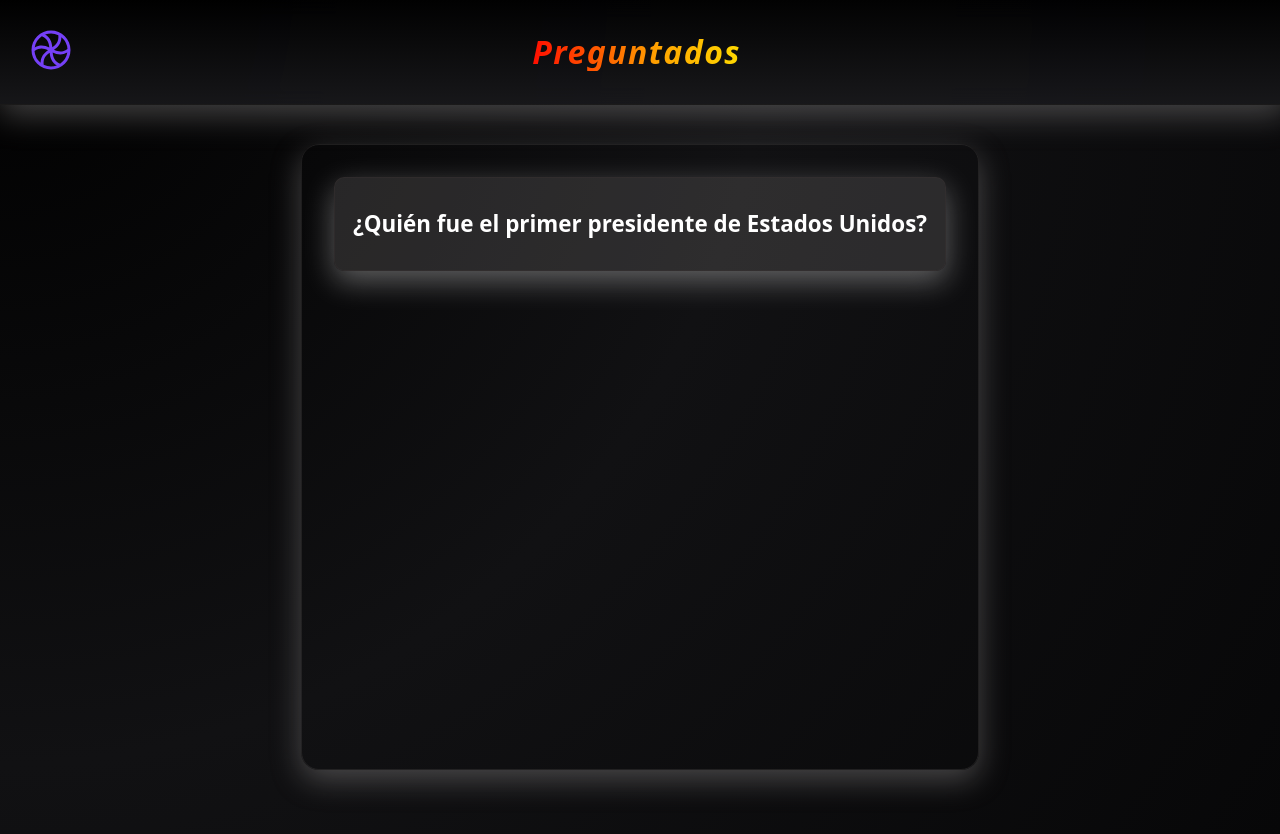
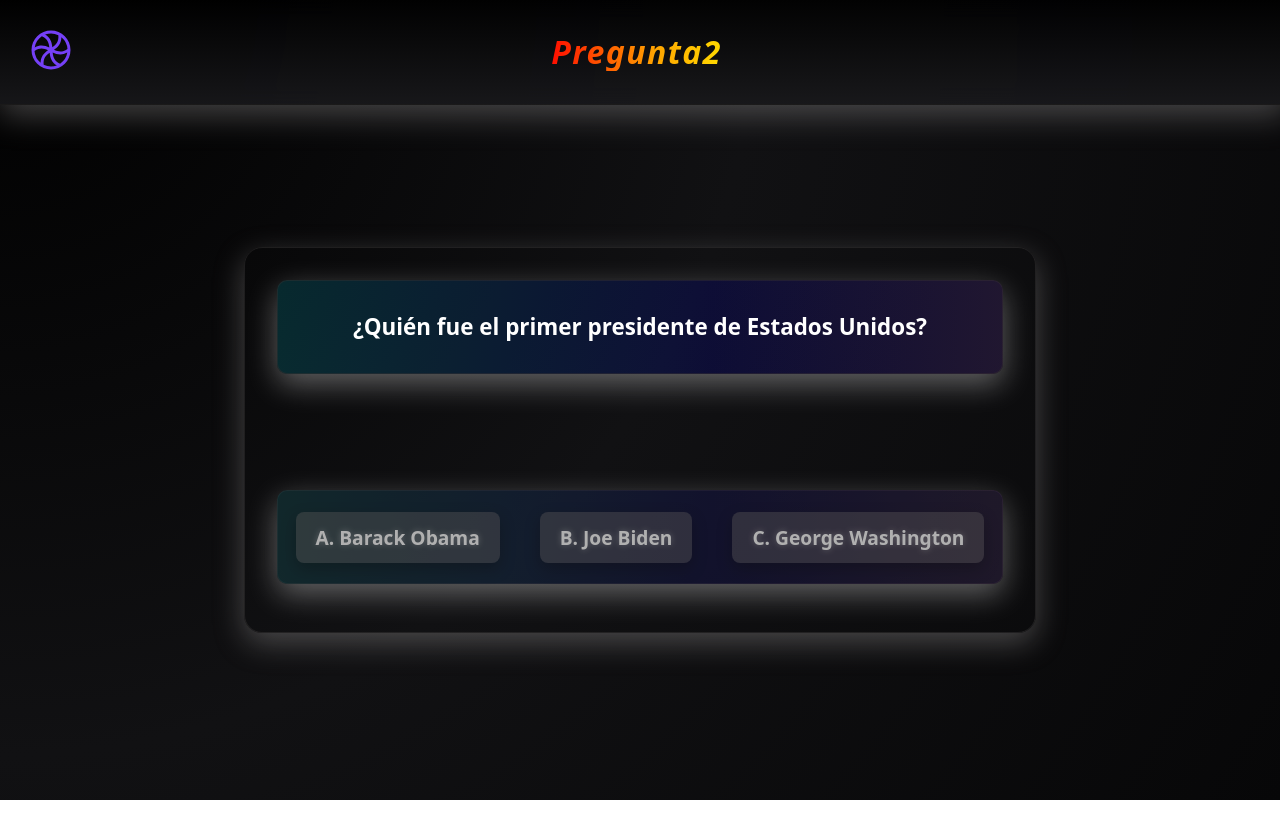
Before and after one commit to HeldyisAE/Tarea01_Lenguajes_De_Programacion, a React (Vite) app in the folder client/: page /game in a window 1280 px wide. After the commit the page ends 800 px from the top, so only its background shows below. Built offline with nearby package versions, Linux system fonts and the light colour scheme.

Commit message:
Agrega la caja de opciones para las preguntas

```diff
--- a/client/src/components/Header.jsx
+++ b/client/src/components/Header.jsx
@@ -8,7 +8,7 @@
                 <ResetButton />
             </div>
             <div className="header-center">
-                <h2>Preguntados</h2>
+                <h2>Pregunta2</h2>
             </div>
             <div className="header-right">
 
--- /dev/null
+++ b/client/src/components/OptionBoxes.css
@@ -0,0 +1,72 @@
+.option-boxes {
+  position: relative;
+  min-height: 8vh;
+  padding: 14px 18px;
+  color: rgb(255, 255, 255);
+  border-radius: 10px;
+  background: linear-gradient(
+    90deg,
+    rgba(255, 0, 0, 0.15),
+    rgba(255, 165, 0, 0.15),
+    rgba(255, 255, 0, 0.15),
+    rgba(0, 255, 0, 0.15),
+    rgba(0, 255, 255, 0.15),
+    rgba(0, 0, 255, 0.15),
+    rgba(238, 130, 238, 0.15)
+  );
+
+  background-size: 400% 400%;
+  animation: rainbow-soft 10s ease infinite;
+  border: 1px solid rgba(58, 51, 51, 0.418);
+  box-shadow: 0 10px 30px rgba(226, 226, 226, 0.4);
+  display: flex;
+  align-items: center;
+  justify-content: center;
+  gap: 5vh;
+  margin-bottom: 2vh;
+}
+
+@keyframes rainbow-soft {
+  0% {
+    background-position: 0% 50%;
+  }
+  50% {
+    background-position: 100% 50%;
+  }
+  100% {
+    background-position: 0% 50%;
+  }
+}
+
+.option-boxes::before {
+  content: "";
+  position: absolute;
+  inset: 0;
+  background: rgba(30, 30, 30, 0.35);
+  border-radius: 10px;
+  pointer-events: none;
+}
+
+.option-boxes button {
+  padding: 12px 20px;
+  font-size: 1.2rem;
+  font-weight: 600;
+  border-radius: 8px;
+  border: none;
+  cursor: pointer;
+  color: white;
+  background: rgba(119, 114, 114, 0.418);
+  box-shadow: 0 6px 15px rgba(0, 0, 0, 0.3);
+  transition: all 0.2s ease;
+  text-shadow: 0 0 6px rgba(255, 255, 255, 0.4);
+}
+
+.option-boxes button:hover {
+  transform: translateY(-3px);
+  box-shadow: 0 10px 20px rgba(0, 0, 0, 0.35);
+}
+
+.option-boxes button:active {
+  transform: scale(0.96);
+  box-shadow: 0 4px 10px rgba(0, 0, 0, 0.3);
+}
--- /dev/null
+++ b/client/src/components/OptionBoxes.jsx
@@ -0,0 +1,13 @@
+import "./OptionBoxes.css"
+
+function OptionBoxes() {
+    return (
+        <div className="option-boxes">
+            <button className="Option-A">A. Barack Obama</button>
+            <button className="Option-B">B. Joe Biden</button>
+            <button className="Option-C">C. George Washington</button>
+        </div>
+    );
+}
+
+export default OptionBoxes;
--- a/client/src/components/QuestionBox.css
+++ b/client/src/components/QuestionBox.css
@@ -3,7 +3,19 @@
   padding: 14px 18px;
   color: rgb(255, 255, 255);
   border-radius: 10px;
-  background-color: rgba(119, 117, 117, 0.288);
+  background: linear-gradient(
+    90deg,
+    rgba(255,0,0,0.15),
+    rgba(255,165,0,0.15),
+    rgba(255,255,0,0.15),
+    rgba(0,255,0,0.15),
+    rgba(0,255,255,0.15),
+    rgba(0,0,255,0.15),
+    rgba(238,130,238,0.15)
+  );
+
+  background-size: 400% 400%;
+  animation: rainbow-soft 10s ease infinite;
   border: 1px solid rgba(58, 51, 51, 0.418);
   box-shadow: 0 10px 30px rgba(226, 226, 226, 0.4);
 
@@ -16,3 +28,23 @@
   align-items: center;
   justify-content: center;
 }
+
+@keyframes rainbow-soft {
+  0% {
+    background-position: 0% 50%;
+  }
+  50% {
+    background-position: 100% 50%;
+  }
+  100% {
+    background-position: 0% 50%;
+  }
+}
+
+.option-boxes::before {
+  content: "";
+  position: absolute;
+  inset: 0;
+  background: rgba(30,30,30,0.35);
+  border-radius: 10px;
+}
--- a/client/src/pages/Game.css
+++ b/client/src/pages/Game.css
@@ -27,7 +27,7 @@
 .card-content {
   width: 100%;
   max-width: 170vh;
-  min-height: 70vh;
+  min-height: 40vh;
   margin-top: 10vh;
 
   border-radius: 18px;
--- a/client/src/pages/Game.jsx
+++ b/client/src/pages/Game.jsx
@@ -1,6 +1,7 @@
 import "./Game.css";
 import QuestionBox from "../components/QuestionBox";
 import Header from "../components/Header";
+import OptionBoxes from "../components/OptionBoxes";
 
 function Game() {
   return (
@@ -11,6 +12,7 @@
       <div className="card">
         <div className="card-content">
           <QuestionBox />
+          <OptionBoxes />
         </div>
       </div>
     </div>
```
